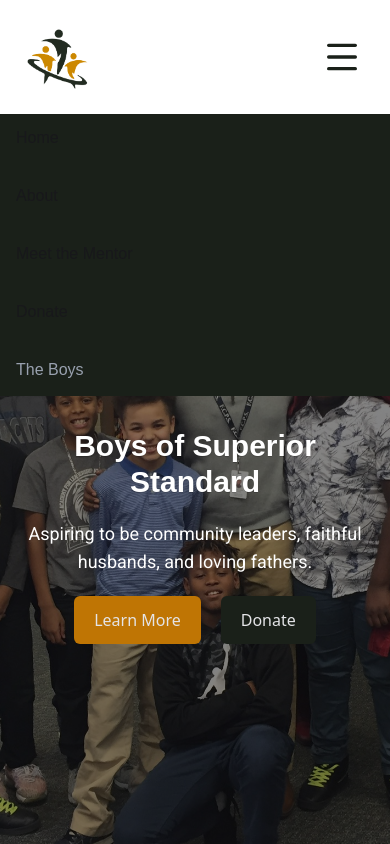
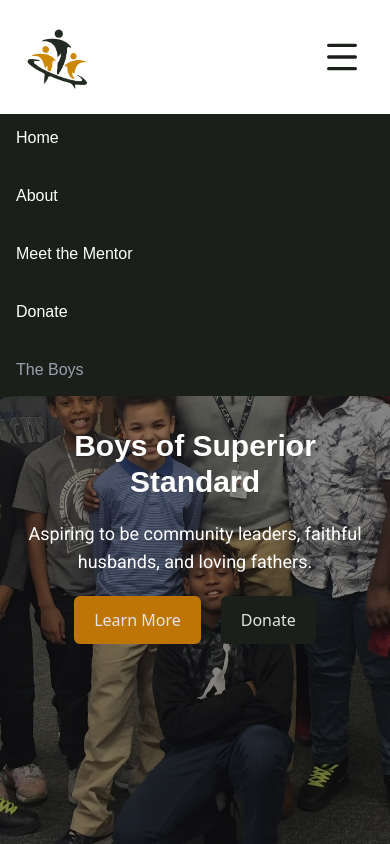
Before and after one commit to drethedevjs/boss-boys, a React (Vite) app: page / in a window 390 px wide. Both pictures are taken after a click on the button "Toggle menu". Shown: the top 844 px of the page. Built offline with nearby package versions, Linux system fonts and the light colour scheme.

Commit message:
Making text on mobile menu white and then yellow on dark mode.

```diff
--- a/src/components/Navbar.tsx
+++ b/src/components/Navbar.tsx
@@ -72,7 +72,7 @@ export const Navbar = () => {
 
       {/* Mobile menu content */}
       {open && (
-        <div className="md:hidden absolute bg-boss-green w-full">
+        <div className="md:hidden absolute bg-boss-green w-full text-white dark:text-boss-gold z-10">
           <ul className="flex flex-col space-y-2 font-good-times">{Links}</ul>
         </div>
       )}
```
